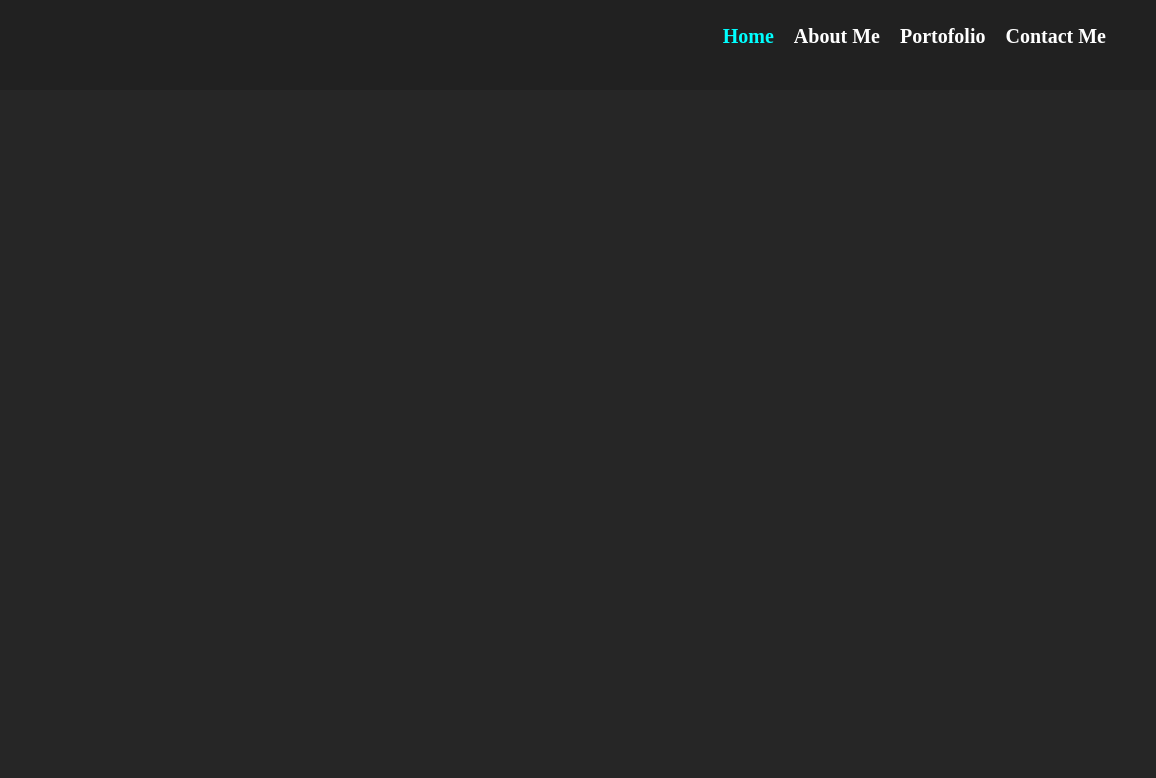
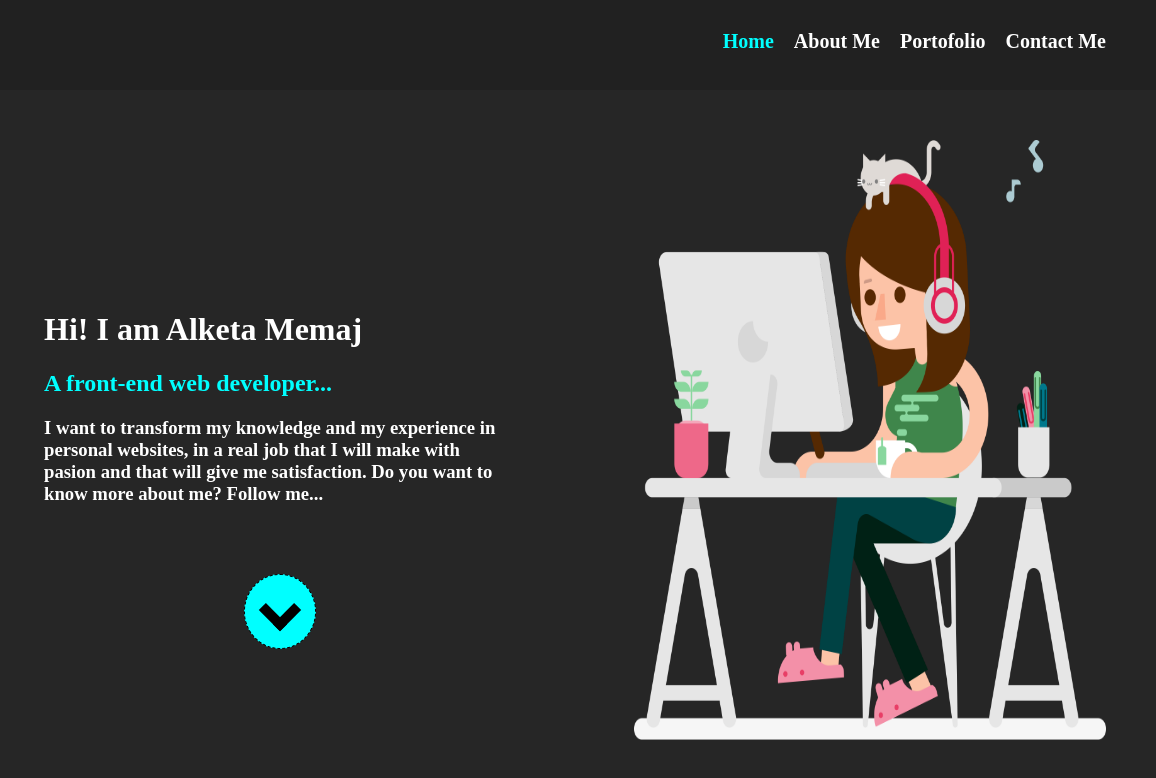
Before and after one commit to memajal/PORTOFOLIO-WEBSITE, a plain HTML site: page index.html in a window 1280 px wide. Shown: the full height of the page, 124-1280 px from the left. Drawn offline with Linux system fonts and the light colour scheme; a web font is replaced by a local one.

Commit message:
first design of presentation part idea

```diff
--- a/css/header.css
+++ b/css/header.css
@@ -15,6 +15,7 @@ header {
     height: 90px;
 }
 
+/*logo header design*/
 header img{
     position:absolute;
     margin-left:50px;
@@ -23,7 +24,7 @@ header img{
     height:70px;
 }
 
-    /* navbar for mobile design */
+ /* navbar for mobile design */
     header .mobile_nav {
         position: absolute;
         display: none;
@@ -36,7 +37,7 @@ header img{
         margin: 6px 0;
     }
 
-    /* navbar for desktop design */
+ /* navbar for desktop design */
     header nav {
         position: absolute;
         overflow: hidden;
@@ -48,7 +49,7 @@ header ul {
     flex-direction: row;
     justify-content:flex-end;
     column-gap: 20px;
-    margin-top:25px;
+    margin-top:30px;
     margin-right: 50px;
 }
 
@@ -79,7 +80,7 @@ li {
 
     header .mobile_nav {
      display: block;
-     top: 10px;
+     top: 15px;
     }
 
     header nav {
@@ -134,7 +135,7 @@ li {
 
             header .mobile_nav {
                 display: block;
-                top: 15px;
+                top: 20px;
                 right: 30px;
             }
 
@@ -144,11 +145,5 @@ li {
     }
 
 /* css header design for other desktop screen sizes */
-    @media all and (min-width:769px) and (max-width: 800px) {
+    @media all and (min-width:769px) {
     }
-
-    @media all and (min-width:801px) and (max-width: 959px) {
-    }
-
-    @media all and (min-width:960px) and (max-width: 1024px) {
-    }
--- /dev/null
+++ b/css/presentation.css
@@ -0,0 +1,49 @@
+
+#presentation {
+    display:flex;
+    justify-content:space-between;
+    height:100vh;
+    margin: auto 50px;
+    color:white;
+}
+
+#description{
+    width:40%;
+    height:80vh;
+    margin: 200px auto;
+}
+
+    #description h2 {
+        color: #00ffff;
+    }
+
+    #description p {
+        font-style: italic;
+        letter-spacing: 5px;
+        line-height: 30px;
+        justify-content: space-around;
+    }
+
+    #description button {
+        background-color: #00ffff;
+        padding:20px;
+        border:1px dashed black;
+        border-radius: 50%;
+        margin: 50px 200px;
+
+    }
+
+    #description .down_arrow {
+        border: solid black;
+        border-width: 0 10px 10px 0;
+        display: inline-block;
+        padding: 10px;
+        transform: rotate(45deg);
+        -webkit-transform: rotate(45deg);
+    }
+
+    #presentation_img {
+        margin-top:50px;
+        width: 40%;
+        height: 75vh;
+    }
--- a/index.html
+++ b/index.html
@@ -10,6 +10,7 @@
     <title>My Personal Web Developer Portofolio</title>
 
     <link rel="stylesheet" href="css/header.css" />
+    <link rel="stylesheet" href="css/presentation.css" />
     <link rel="stylesheet" media="screen"
           href="https://fontlibrary.org//face/jellee-typeface" type="text/css" />
 </head>
@@ -26,7 +27,6 @@
         </div>
 
 
-
         <!-- navigation Menu in the header section for desktop -->
         <nav>
             <ul>
@@ -39,30 +39,28 @@
         </nav>
     </header>
 
-    <!--
 
     <main>
 
-        <!-- First Presantation content that will contain information about me -
+        <!-- First Presantation content that will contain information about me -->
         <div id="presentation">
             <div id="description">
                 <h1> Hi! I am Alketa Memaj</h1>
-                <h2>A front-end web developer!</h2>
+                <h2>A front-end web developer...</h2>
                 <h3>
-                    Lorem ipsum dolor sit amet, consectetur adipiscing elit.
-                    Nam non velit in justo lobortis non Lorem ipsum dolor sit amet,
-                    consectetur adipiscing elit.
-                    Nam non velit in justo lobortis non
+                    I want to transform my knowledge and my experience in personal websites,
+                    in a real job that I will make with pasion and that will give me
+                    satisfaction. Do you want to know more about me? Follow me...
                 </h3>
+                <button><i class="down_arrow"></i></button>
             </div>
-            <img id="logo" src="img/presentation.png">
+            <img id="presentation_img" src="img/presentation.png">
 
-            <button id="show_me">Show me More</button>
+
 
         </div>
 
     </main>
 
-    -->
 </body>
 </html>
```
